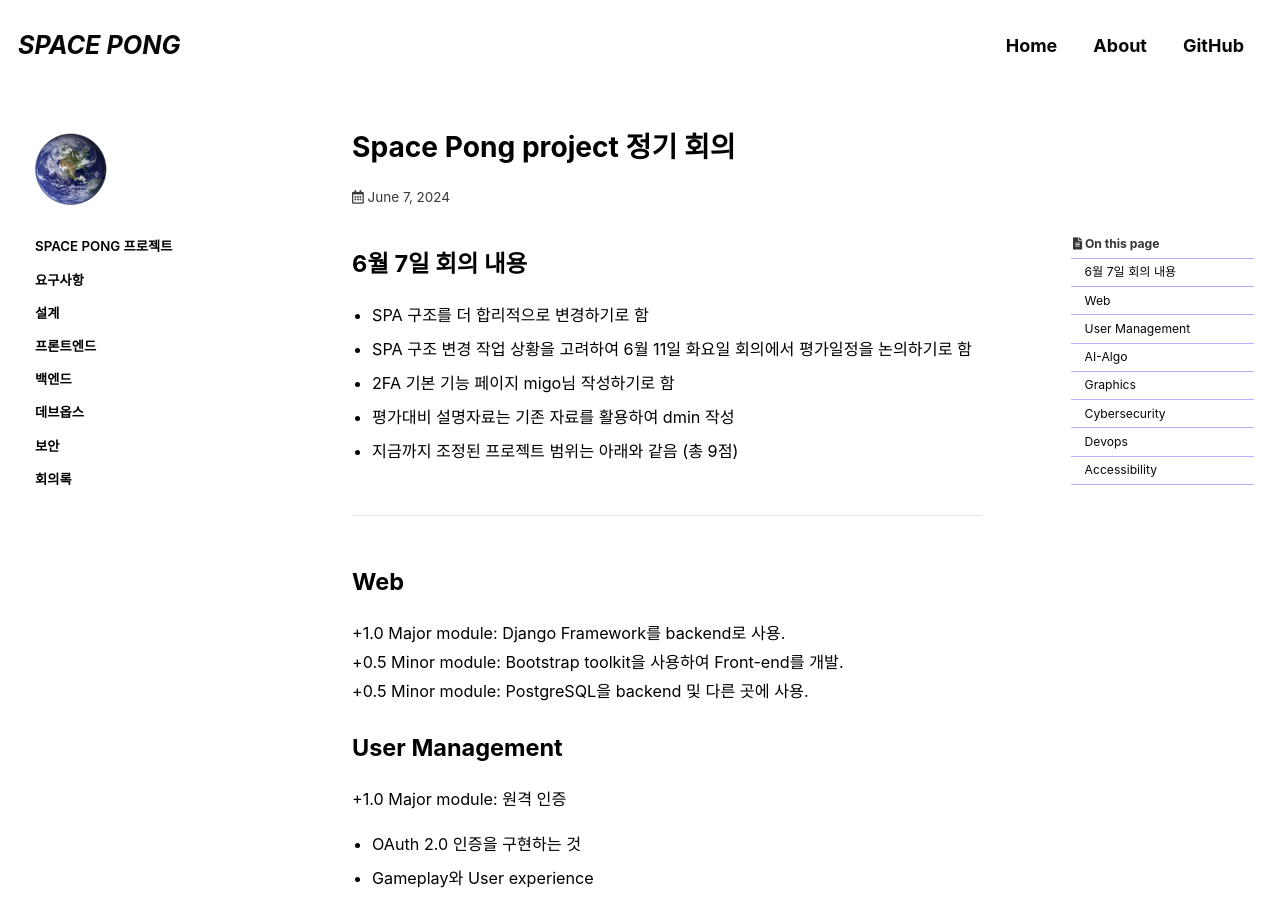
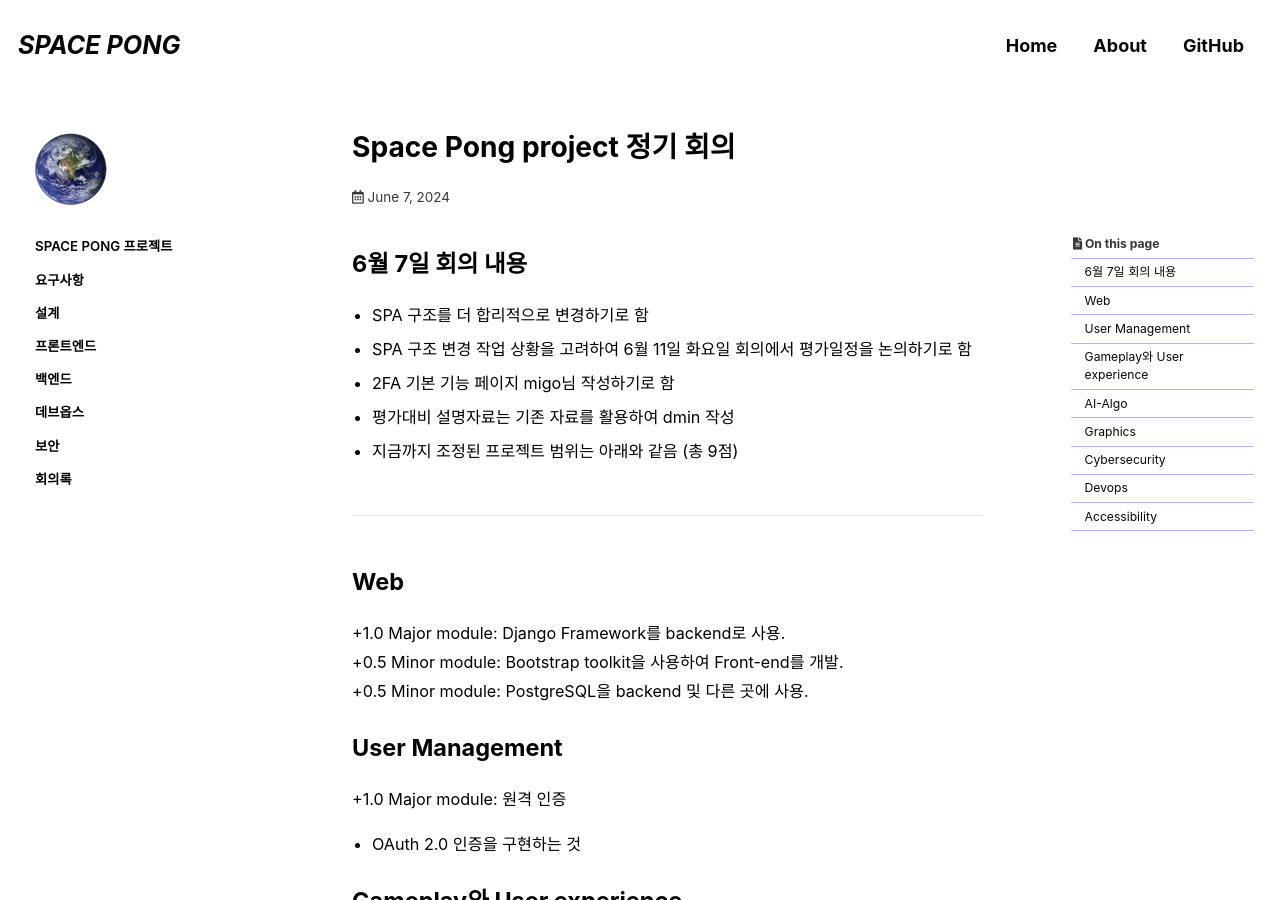
Before and after one commit to space-pong/space-pong.github.io, a Jekyll site: the page built from _posts/2024-06-07-minutes-240607.md, in a window 1280 px wide and 900 px high. Built offline with Jekyll 4.4.1, drawn with Linux system fonts in a browser that asks for light colours; cached includes are drawn as plain includes; some web fonts are replaced; comment, search, counter and statistics services are not loaded.

Commit message:
fix minutes for module selection

```diff
--- a/_posts/2024-06-07-minutes-240607.md
+++ b/_posts/2024-06-07-minutes-240607.md
@@ -30,8 +30,8 @@ last_modified_at: 2024-06-07
 ## User Management
 +1.0 Major module: 원격 인증
   - OAuth 2.0 인증을 구현하는 것
-  - Gameplay와 User experience
 
+## Gameplay와 User experience
 +1.0 Major module: Remote players
   - 원거리 player 두 명. 각 player는 별도 컴퓨터를 사용하여 같은 website에 접속해 같은 Pong game을 한다
 
```
